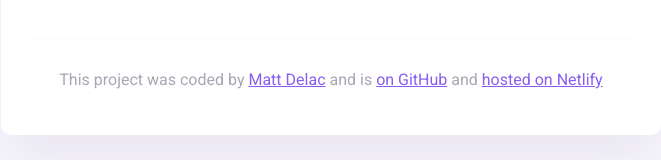
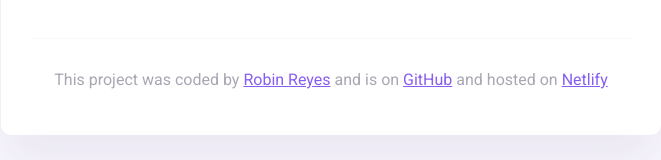
Before and after one commit to reyesking29/WeatherApp---Project, a website built with Parcel: page index.html in a window 1280 px wide. Shown: the part 325-485 px from the top of the page, without its empty margins (309-970 px from the left). Built offline with nearby package versions, Linux system fonts and the light colour scheme.

Commit message:
added hyperlinks

```diff
--- a/index.html
+++ b/index.html
@@ -46,9 +46,24 @@
       <footer>
         <p>
           This project was coded by
-          <a href="#" target="_blank">Matt Delac</a> and is
-          <a href="#" target="_blank"> on GitHub</a> and
-          <a href="#" target="_blank">hosted on Netlify</a>
+          <a
+            href="https://www.instagram.com/robrey123/?img_index=3"
+            target="_blank"
+            >Robin Reyes</a
+          >
+          and is on
+          <a
+            href="https://github.com/reyesking29/GitHub-Challenge.git"
+            target="_blank"
+          >
+            GitHub</a
+          >
+          and hosted on
+          <a
+            href="https://weather-github-netlify-reyes.netlify.app/"
+            target="_blank"
+            >Netlify</a
+          >
         </p>
       </footer>
     </div>
```
